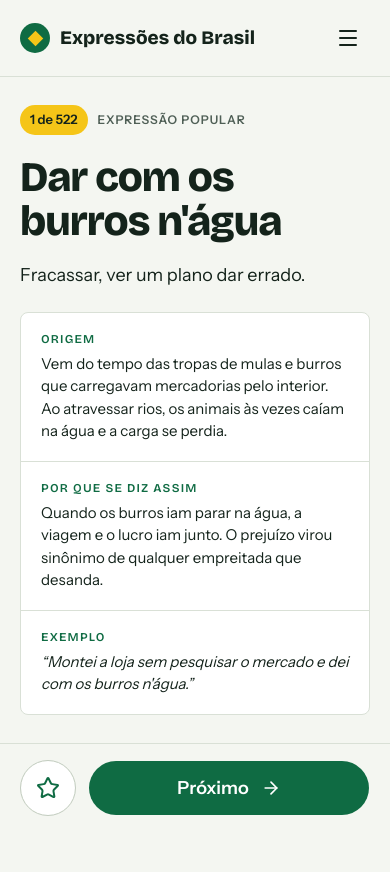
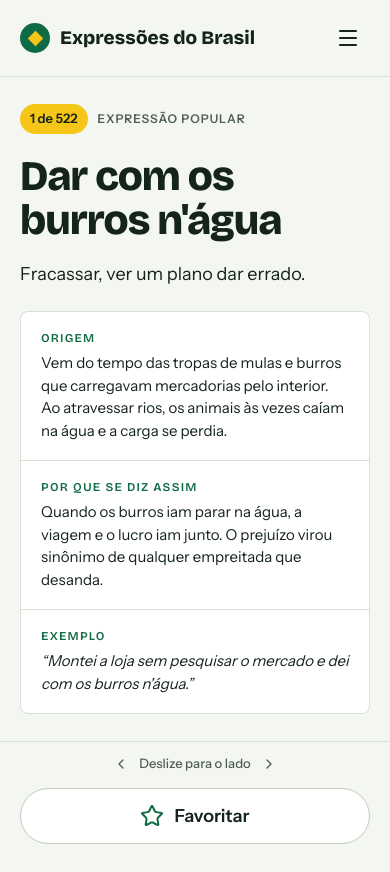
Before and after one commit to igor-marchi/expressoes-brasileiras, a Next.js app: page / in a window 390 px wide. Before the commit the page ends 844 px from the top, so only its background shows below. Built offline with nearby package versions, Linux system fonts and the light colour scheme.

Commit message:
feat: navegar com setas do teclado, botão Anterior e slider por gestos no celular
Design e código juntos: no desktop ganha o botão Anterior e as setas; no celular os botões saem e a expressão vira um slider.

Co-Authored-By: Claude Sonnet 5.5 <noreply@anthropic.com>

```diff
--- a/design/Mobile.dc.html
+++ b/design/Mobile.dc.html
@@ -49,16 +49,16 @@ button{font-family:inherit}
 </div>
 </main>
 
-<footer style="padding: 16px 20px 28px; border-top: 1px solid #D9E0D6; background: #F4F6F1">
-<div style="display: flex; gap: 12px">
-<button aria-label="Remover dos favoritos" aria-pressed="true" style="width: 56px; height: 56px; flex: none; display: flex; align-items: center; justify-content: center; background: #FFFFFF; border: 1px solid #C3CDC0; border-radius: 999px">
+<footer style="padding: 12px 20px 28px; border-top: 1px solid #D9E0D6; background: #F4F6F1; display: flex; flex-direction: column; gap: 14px">
+<div style="display: flex; align-items: center; justify-content: center; gap: 10px; font-size: 13px; color: #4F5F56; font-weight: 500">
+<svg width="16" height="16" viewBox="0 0 24 24" fill="none" stroke="#4F5F56" stroke-width="2.2" stroke-linecap="round" stroke-linejoin="round" aria-hidden="true"><path d="M15 6l-6 6 6 6"/></svg>
+Deslize para o lado
+<svg width="16" height="16" viewBox="0 0 24 24" fill="none" stroke="#4F5F56" stroke-width="2.2" stroke-linecap="round" stroke-linejoin="round" aria-hidden="true"><path d="M9 6l6 6-6 6"/></svg>
+</div>
+<button aria-label="Remover dos favoritos" aria-pressed="true" style="display: flex; align-items: center; justify-content: center; gap: 10px; width: 100%; min-height: 56px; background: #FFFFFF; border: 1px solid #C3CDC0; border-radius: 999px; font-size: 18px; font-weight: 600; color: #14231B">
 <svg width="24" height="24" viewBox="0 0 24 24" fill="#F5C518" stroke="#0F6B43" stroke-width="2" stroke-linejoin="round" aria-hidden="true"><polygon points="12 2 15.09 8.26 22 9.27 17 14.14 18.18 21.02 12 17.77 5.82 21.02 7 14.14 2 9.27 8.91 8.26 12 2"/></svg>
+Favoritada
 </button>
-<button style="flex: 1; min-width: 0; display: flex; align-items: center; justify-content: center; gap: 12px; min-height: 56px; background: #0F6B43; color: #FFFFFF; border: 0; border-radius: 999px; font-size: 18px; font-weight: 600">
-Próximo
-<svg width="20" height="20" viewBox="0 0 24 24" fill="none" stroke="#FFFFFF" stroke-width="2.2" stroke-linecap="round" stroke-linejoin="round" aria-hidden="true"><path d="M5 12h14M13 6l6 6-6 6"/></svg>
-</button>
-</div>
 </footer>
 </div>
 </x-dc>
--- /dev/null
+++ b/src/components/expression-content.tsx
@@ -0,0 +1,54 @@
+import { cn } from "@/lib/utils";
+import { expressions, type Expression } from "@/data/expressions";
+
+const labelClass =
+  "text-xs font-semibold uppercase tracking-[0.1em] text-primary md:text-[13px]";
+const sectionClass =
+  "flex flex-col gap-1.5 px-5 py-[18px] md:gap-2 md:px-8 md:py-7";
+const bodyClass = "text-[15px] leading-normal md:text-[17px] md:leading-[1.55]";
+
+export function ExpressionContent({
+  expression,
+  index,
+}: {
+  expression: Expression;
+  index: number;
+}) {
+  return (
+    <div className="mx-auto flex w-full max-w-6xl flex-1 flex-col justify-center gap-6 px-5 py-6 md:px-16 md:py-14">
+      <div className="grid items-start gap-6 lg:grid-cols-2 lg:gap-12">
+        <div className="flex min-w-0 flex-col gap-5 md:gap-6">
+          <div className="flex items-center gap-2.5 md:gap-3">
+            <span className="rounded-full bg-accent px-2.5 py-[5px] text-[13px] font-semibold text-accent-foreground md:px-3 md:py-1.5 md:text-sm">
+              {index + 1} de {expressions.length}
+            </span>
+            <span className="text-xs font-semibold tracking-[0.08em] text-muted-foreground uppercase md:text-sm">
+              Expressão popular
+            </span>
+          </div>
+          <h1 className="font-heading text-[42px] leading-[1.05] font-extrabold tracking-tight text-balance md:text-[68px] md:leading-[1.02]">
+            {expression.text}
+          </h1>
+          <p className="max-w-[460px] text-lg leading-[1.4] md:text-[22px]">
+            {expression.meaning}
+          </p>
+        </div>
+
+        <div className="flex min-w-0 flex-col divide-y divide-border rounded-lg border border-border bg-card">
+          <section className={sectionClass}>
+            <h2 className={labelClass}>Origem</h2>
+            <p className={bodyClass}>{expression.origin}</p>
+          </section>
+          <section className={sectionClass}>
+            <h2 className={labelClass}>Por que se diz assim</h2>
+            <p className={bodyClass}>{expression.why}</p>
+          </section>
+          <section className={sectionClass}>
+            <h2 className={labelClass}>Exemplo</h2>
+            <p className={cn(bodyClass, "italic")}>“{expression.example}”</p>
+          </section>
+        </div>
+      </div>
+    </div>
+  );
+}
--- /dev/null
+++ b/src/components/expression-swiper.tsx
@@ -0,0 +1,126 @@
+"use client";
+
+import { useEffect, useRef, useState, type PointerEvent } from "react";
+
+import { ExpressionContent } from "@/components/expression-content";
+import { expressions } from "@/data/expressions";
+import { cn } from "@/lib/utils";
+
+const SWIPE_DISTANCE = 60;
+const SETTLE_MS = 200;
+
+type Phase = "idle" | "dragging" | "settling";
+
+function prefersReducedMotion() {
+  return window.matchMedia("(prefers-reduced-motion: reduce)").matches;
+}
+
+export function ExpressionSwiper({
+  index,
+  onChange,
+}: {
+  index: number;
+  onChange: (index: number) => void;
+}) {
+  const total = expressions.length;
+  const previous = (index + total - 1) % total;
+  const next = (index + 1) % total;
+
+  const [offset, setOffset] = useState(0);
+  const [phase, setPhase] = useState<Phase>("idle");
+  const container = useRef<HTMLDivElement>(null);
+  const touch = useRef<{ x: number; y: number; id: number } | null>(null);
+  const axis = useRef<"x" | "y" | null>(null);
+  const timer = useRef<number | undefined>(undefined);
+
+  useEffect(() => () => window.clearTimeout(timer.current), []);
+
+  function handlePointerDown(event: PointerEvent) {
+    if (phase === "settling") return;
+    touch.current = { x: event.clientX, y: event.clientY, id: event.pointerId };
+    axis.current = null;
+  }
+
+  function handlePointerMove(event: PointerEvent) {
+    const start = touch.current;
+    if (!start || event.pointerId !== start.id) return;
+
+    const moveX = event.clientX - start.x;
+    const moveY = event.clientY - start.y;
+
+    if (axis.current === null) {
+      if (Math.abs(moveX) < 8 && Math.abs(moveY) < 8) return;
+      axis.current = Math.abs(moveX) > Math.abs(moveY) ? "x" : "y";
+      if (axis.current === "x") {
+        container.current?.setPointerCapture(event.pointerId);
+        setPhase("dragging");
+      }
+    }
+
+    if (axis.current === "x") {
+      setOffset(moveX);
+    }
+  }
+
+  function handlePointerEnd() {
+    const wasSwipe = touch.current !== null && axis.current === "x";
+    touch.current = null;
+    axis.current = null;
+    if (!wasSwipe) return;
+
+    const direction =
+      offset <= -SWIPE_DISTANCE ? 1 : offset >= SWIPE_DISTANCE ? -1 : 0;
+    const width = container.current?.offsetWidth ?? 0;
+    const instant = prefersReducedMotion();
+
+    function settle() {
+      if (direction !== 0) {
+        onChange(direction === 1 ? next : previous);
+      }
+      setPhase("idle");
+      setOffset(0);
+    }
+
+    if (instant) {
+      settle();
+      return;
+    }
+
+    setPhase("settling");
+    setOffset(direction === 0 ? 0 : -direction * width);
+    timer.current = window.setTimeout(settle, SETTLE_MS);
+  }
+
+  return (
+    <div
+      ref={container}
+      data-testid="swiper"
+      onPointerDown={handlePointerDown}
+      onPointerMove={handlePointerMove}
+      onPointerUp={handlePointerEnd}
+      onPointerCancel={handlePointerEnd}
+      className="min-h-0 flex-1 touch-pan-y overflow-hidden select-none"
+    >
+      <div
+        className={cn(
+          "flex h-full",
+          phase === "settling" && "transition-transform duration-200 ease-out",
+        )}
+        style={{ transform: `translateX(calc(-100% + ${offset}px))` }}
+      >
+        <div className="flex w-full shrink-0 overflow-y-auto" aria-hidden inert>
+          <ExpressionContent
+            expression={expressions[previous]}
+            index={previous}
+          />
+        </div>
+        <div className="flex w-full shrink-0 overflow-y-auto">
+          <ExpressionContent expression={expressions[index]} index={index} />
+        </div>
+        <div className="flex w-full shrink-0 overflow-y-auto" aria-hidden inert>
+          <ExpressionContent expression={expressions[next]} index={next} />
+        </div>
+      </div>
+    </div>
+  );
+}
--- a/src/components/expression-viewer.tsx
+++ b/src/components/expression-viewer.tsx
@@ -1,22 +1,35 @@
 "use client";
 
 import { useEffect, useState } from "react";
-import { ArrowRight, Star } from "lucide-react";
+import {
+  ArrowLeft,
+  ArrowRight,
+  ChevronLeft,
+  ChevronRight,
+  Star,
+} from "lucide-react";
 
+import { ExpressionContent } from "@/components/expression-content";
+import { ExpressionSwiper } from "@/components/expression-swiper";
 import { Button } from "@/components/ui/button";
 import { cn } from "@/lib/utils";
 import { expressions } from "@/data/expressions";
 import { useFavorites } from "@/hooks/use-favorites";
+import { useIsMobile } from "@/hooks/use-is-mobile";
 import {
   saveLastExpression,
   useLastExpression,
 } from "@/hooks/use-last-expression";
 
-const labelClass =
-  "text-xs font-semibold uppercase tracking-[0.1em] text-primary md:text-[13px]";
-const sectionClass =
-  "flex flex-col gap-1.5 px-5 py-[18px] md:gap-2 md:px-8 md:py-7";
-const bodyClass = "text-[15px] leading-normal md:text-[17px] md:leading-[1.55]";
+const total = expressions.length;
+
+function isTypingTarget(target: EventTarget | null) {
+  if (!(target instanceof HTMLElement)) return false;
+  return (
+    target.isContentEditable ||
+    ["INPUT", "TEXTAREA", "SELECT"].includes(target.tagName)
+  );
+}
 
 export function ExpressionViewer({
   initialIndex,
@@ -25,13 +38,15 @@ export function ExpressionViewer({
 }) {
   const [selected, setSelected] = useState(initialIndex);
   const lastId = useLastExpression();
+  const isMobile = useIsMobile();
   const { isFavorite, toggle } = useFavorites();
 
   const lastIndex = expressions.findIndex((item) => item.id === lastId);
   const index = selected ?? Math.max(lastIndex, 0);
   const expression = expressions[index];
   const favorite = isFavorite(expression.id);
-  const ready = selected !== null || lastId !== undefined;
+  const ready =
+    isMobile !== undefined && (selected !== null || lastId !== undefined);
 
   useEffect(() => {
     if (ready) {
@@ -39,88 +54,109 @@ export function ExpressionViewer({
     }
   }, [ready, expression.id]);
 
-  function handleNext() {
-    setSelected((index + 1) % expressions.length);
-  }
+  useEffect(() => {
+    function handleKeyDown(event: KeyboardEvent) {
+      if (
+        event.defaultPrevented ||
+        event.altKey ||
+        event.ctrlKey ||
+        event.metaKey ||
+        event.shiftKey ||
+        isTypingTarget(event.target)
+      ) {
+        return;
+      }
+
+      if (event.key === "ArrowRight") {
+        setSelected((index + 1) % total);
+      } else if (event.key === "ArrowLeft") {
+        setSelected((index + total - 1) % total);
+      }
+    }
+
+    window.addEventListener("keydown", handleKeyDown);
+    return () => window.removeEventListener("keydown", handleKeyDown);
+  }, [index]);
 
   if (!ready) {
     return <main className="flex-1" />;
   }
 
+  const favoriteButton = (
+    <Button
+      variant="outline"
+      onClick={() => toggle(expression.id)}
+      aria-pressed={favorite}
+      aria-label={favorite ? "Remover dos favoritos" : "Favoritar"}
+      className={cn(
+        "gap-2.5 rounded-full border-input bg-card text-lg font-semibold hover:bg-secondary",
+        isMobile ? "h-14 w-full" : "h-[52px] px-6",
+      )}
+    >
+      <Star
+        className={cn(
+          "size-6 stroke-primary",
+          favorite ? "fill-accent" : "fill-transparent",
+        )}
+      />
+      {favorite ? "Favoritada" : "Favoritar"}
+    </Button>
+  );
+
+  if (isMobile) {
+    return (
+      <main className="flex min-h-0 flex-1 flex-col">
+        <ExpressionSwiper index={index} onChange={setSelected} />
+
+        <footer className="flex flex-col gap-3.5 border-t border-border bg-background px-5 pt-3 pb-7">
+          <p
+            aria-hidden="true"
+            className="flex items-center justify-center gap-2.5 text-[13px] font-medium text-muted-foreground"
+          >
+            <ChevronLeft className="size-4" />
+            Deslize para o lado
+            <ChevronRight className="size-4" />
+          </p>
+          {favoriteButton}
+        </footer>
+      </main>
+    );
+  }
+
   return (
     <main className="flex flex-1 flex-col">
-      <div className="mx-auto flex w-full max-w-6xl flex-1 flex-col justify-center gap-6 px-5 py-6 md:px-16 md:py-14">
-        <div className="grid items-start gap-6 lg:grid-cols-2 lg:gap-12">
-          <div className="flex min-w-0 flex-col gap-5 md:gap-6">
-            <div className="flex items-center gap-2.5 md:gap-3">
-              <span className="rounded-full bg-accent px-2.5 py-[5px] text-[13px] font-semibold text-accent-foreground md:px-3 md:py-1.5 md:text-sm">
-                {index + 1} de {expressions.length}
-              </span>
-              <span className="text-xs font-semibold tracking-[0.08em] text-muted-foreground uppercase md:text-sm">
-                Expressão popular
-              </span>
-            </div>
-            <h1 className="font-heading text-[42px] leading-[1.05] font-extrabold tracking-tight text-balance md:text-[68px] md:leading-[1.02]">
-              {expression.text}
-            </h1>
-            <p className="max-w-[460px] text-lg leading-[1.4] md:text-[22px]">
-              {expression.meaning}
-            </p>
-          </div>
+      <ExpressionContent expression={expression} index={index} />
 
-          <div className="flex min-w-0 flex-col divide-y divide-border rounded-lg border border-border bg-card">
-            <section className={sectionClass}>
-              <h2 className={labelClass}>Origem</h2>
-              <p className={bodyClass}>{expression.origin}</p>
-            </section>
-            <section className={sectionClass}>
-              <h2 className={labelClass}>Por que se diz assim</h2>
-              <p className={bodyClass}>{expression.why}</p>
-            </section>
-            <section className={sectionClass}>
-              <h2 className={labelClass}>Exemplo</h2>
-              <p className={cn(bodyClass, "italic")}>“{expression.example}”</p>
-            </section>
-          </div>
-        </div>
-      </div>
-
-      <footer className="sticky bottom-0 border-t border-border bg-background px-5 pt-4 pb-7 md:static md:mx-auto md:w-full md:max-w-6xl md:border-t-0 md:px-16 md:pt-0 md:pb-14">
-        <div className="flex flex-wrap items-center justify-between gap-6 md:border-t md:border-border md:pt-8">
+      <footer className="mx-auto w-full max-w-6xl px-16 pb-14">
+        <div className="flex flex-wrap items-center justify-between gap-6 border-t border-border pt-8">
           <div
             role="progressbar"
             aria-label="Progresso"
             aria-valuemin={1}
-            aria-valuemax={expressions.length}
+            aria-valuemax={total}
             aria-valuenow={index + 1}
-            className="hidden h-2 w-64 overflow-hidden rounded-full bg-input md:block"
+            className="h-2 w-64 overflow-hidden rounded-full bg-input"
           >
             <div
               className="h-full rounded-full bg-primary"
-              style={{ width: `${((index + 1) / expressions.length) * 100}%` }}
+              style={{ width: `${((index + 1) / total) * 100}%` }}
             />
           </div>
-          <div className="flex w-full gap-3 md:w-auto">
+          <div className="flex gap-3">
+            {favoriteButton}
             <Button
               variant="outline"
-              onClick={() => toggle(expression.id)}
-              aria-pressed={favorite}
-              aria-label={favorite ? "Remover dos favoritos" : "Favoritar"}
-              className="size-14 shrink-0 gap-2.5 rounded-full border-input bg-card text-lg font-semibold hover:bg-secondary md:h-[52px] md:w-auto md:px-6"
+              onClick={() => setSelected((index + total - 1) % total)}
+              aria-keyshortcuts="ArrowLeft"
+              className="h-[52px] gap-3 rounded-full border-input bg-card px-7 text-lg font-semibold hover:bg-secondary"
             >
-              <Star
-                className={cn(
-                  "size-6 stroke-primary",
-                  favorite ? "fill-accent" : "fill-transparent",
-                )}
-              />
-              <span className="hidden md:inline">
-                {favorite ? "Favoritada" : "Favoritar"}
-              </span>
+              <ArrowLeft className="size-5" />
+              Anterior
             </Button>
             <Button
-              onClick={handleNext}
-              className="h-14 flex-1 gap-3 rounded-full px-7 text-lg font-semibold md:h-[52px] md:flex-none"
+              onClick={() => setSelected((index + 1) % total)}
+              aria-keyshortcuts="ArrowRight"
+              className="h-[52px] gap-3 rounded-full px-7 text-lg font-semibold"
             >
               Próximo
               <ArrowRight className="size-5" />
--- /dev/null
+++ b/src/hooks/use-is-mobile.ts
@@ -0,0 +1,23 @@
+"use client";
+
+import { useSyncExternalStore } from "react";
+
+const QUERY = "(max-width: 767px)";
+
+function subscribe(listener: () => void) {
+  const media = window.matchMedia(QUERY);
+  media.addEventListener("change", listener);
+  return () => media.removeEventListener("change", listener);
+}
+
+function getSnapshot() {
+  return window.matchMedia(QUERY).matches;
+}
+
+/**
+ * Whether the screen is phone-sized. `undefined` until the browser is
+ * known (server render and hydration), so callers can avoid a layout flash.
+ */
+export function useIsMobile(): boolean | undefined {
+  return useSyncExternalStore(subscribe, getSnapshot, () => undefined);
+}
```
Also changed, not shown: design/Main.dc.html (+6 -1 lines), 1 other file (tests, documents, lock files or other folders).
